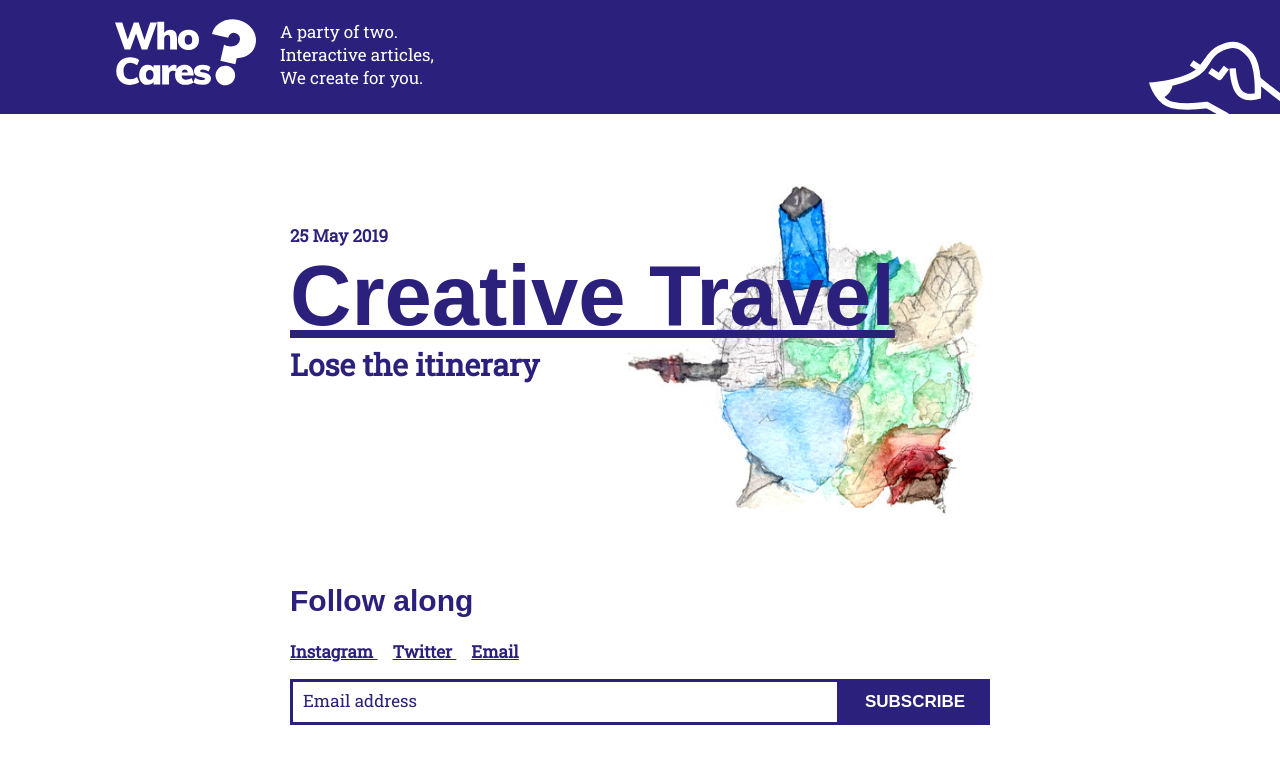
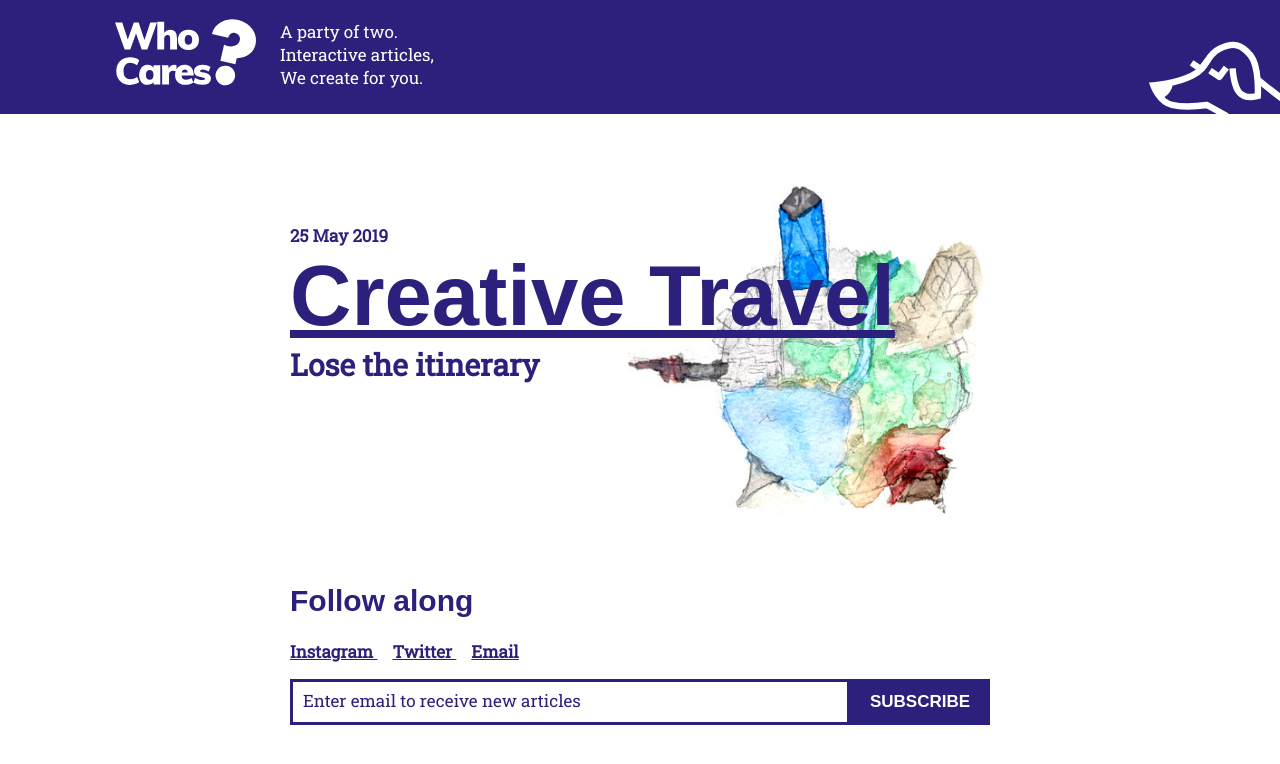
Before and after one commit to whocarescreative/blog, a Jekyll site: the page built from index.html, in a window 1280 px wide. Shown: the top 764 px of the page. Built offline with Jekyll 4.4.1, drawn with Linux system fonts in a browser that asks for light colours; some web fonts are replaced.

Commit message:
enter email

```diff
--- a/_includes/footer.html
+++ b/_includes/footer.html
@@ -42,7 +42,7 @@
     font-size: 17px;
     float:left;
     color: #2B217C;
-    width: calc(100% - 150px);
+    width: calc(100% - 140px);
     font-family: 'Muli', sans-serif;
 }
 #mce-EMAIL:focus {
@@ -56,7 +56,7 @@
 #mc-embedded-subscribe {
     border: 3px solid #2B217C;
     padding: 10px 0px;
-    width: 150px;
+    width: 140px;
     font-size: 17px;
     text-transform: uppercase;
     margin: 0;
@@ -86,7 +86,7 @@
     <!-- Begin Mailchimp Signup Form -->
     <form action="https://ink.us20.list-manage.com/subscribe/post?u=6e6118dcef1be7b1dd65e637b&amp;id=2f1c20dcce" method="post" name="mc-embedded-subscribe-form" target="_blank" novalidate class="footer-email-form">
         <!--<label for="mce-EMAIL" style="color: white;">Email Address<span>*</span></label>-->
-        <input type="email" value="" placeholder="Email address" name="EMAIL" id="mce-EMAIL">
+        <input type="email" value="" placeholder="Enter email to receive new articles" name="EMAIL" id="mce-EMAIL">
         <!-- real people should not fill this in and expect good things - do not remove this or risk form bot signups-->
         <div style="position: absolute; left: -5000px;" aria-hidden="true"><input type="text" name="b_6e6118dcef1be7b1dd65e637b_2f1c20dcce" tabindex="-1" value=""></div>
         <input type="submit" value="Subscribe" name="subscribe" id="mc-embedded-subscribe">
```
